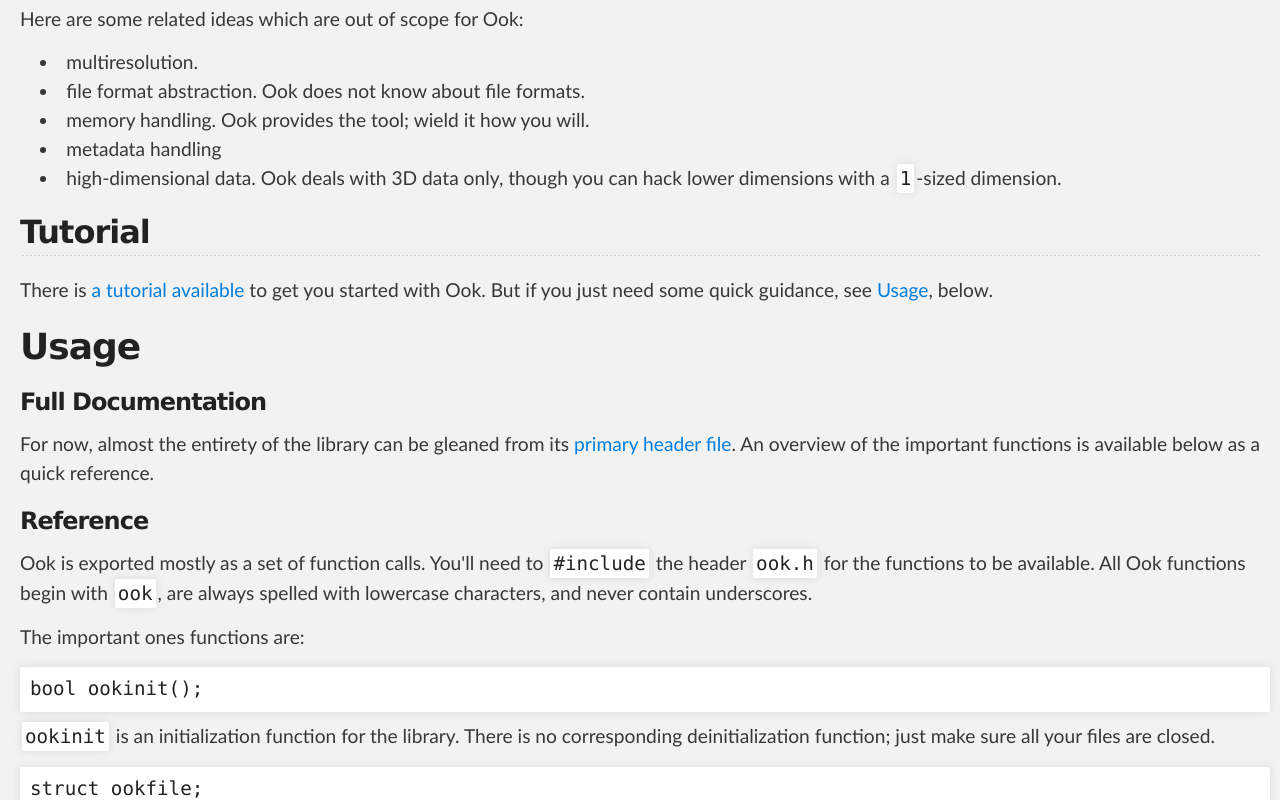
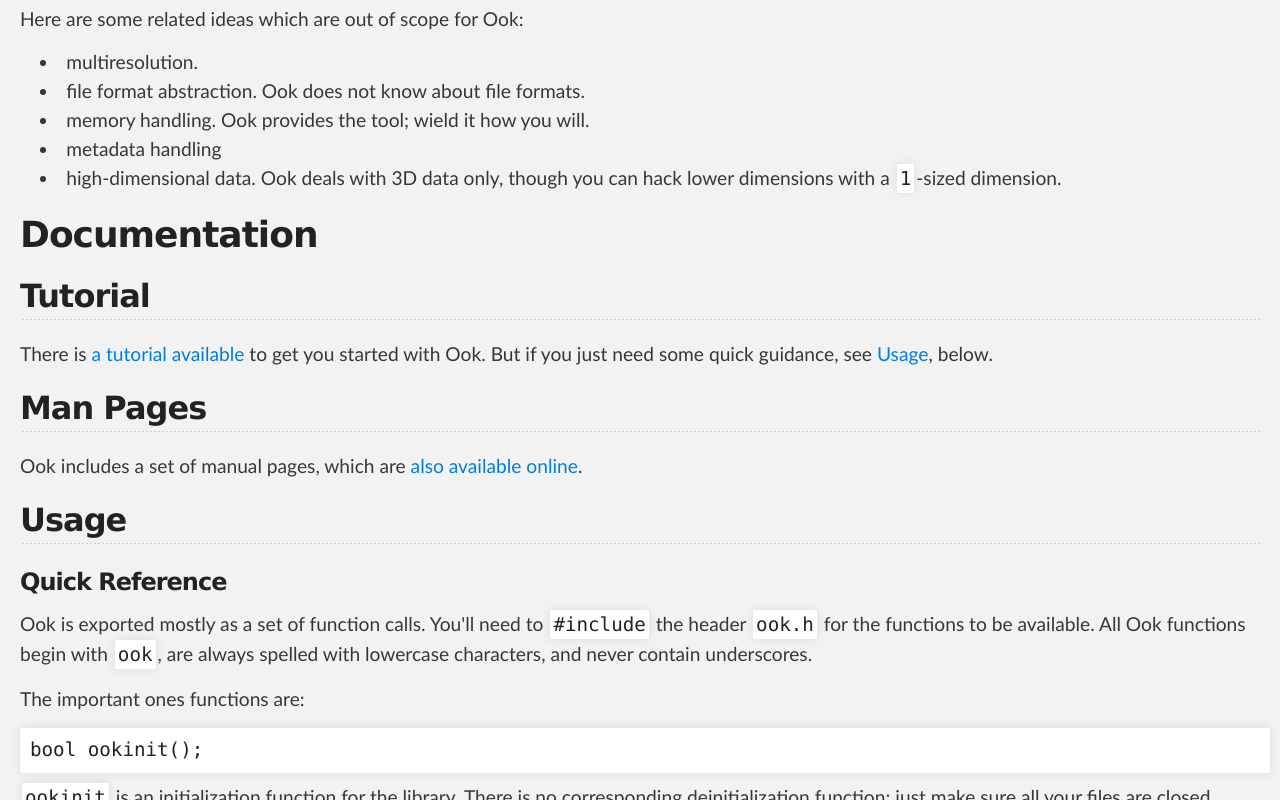
Before and after one commit to tfogal/ook, a plain HTML site: page index.html in a window 1280 px wide. Shown: the part 649-1449 px from the top of the page. Drawn offline with Linux system fonts and the light colour scheme.

Commit message:
Link to the man pages.

```diff
--- a/index.html
+++ b/index.html
@@ -67,6 +67,8 @@ provide them yourself.</p>
 hack lower dimensions with a <code>1</code>-sized dimension.</li>
 </ul>
 
+<h1>Documentation</h1>
+
 <h2>
 <a name="tutorial" class="anchor" href="#tutorial">
 <span class="octicon octicon-link"></span></a>Tutorial</h2>
@@ -75,17 +77,17 @@ hack lower dimensions with a <code>1</code>-sized dimension.</li>
 started with Ook.  But if you just need some quick guidance, see <a
 href="#usage">Usage</a>, below.</p>
 
-<h1>
-<a name="usage" class="anchor" href="#usage"><span class="octicon octicon-link"></span></a>Usage</h1>
+<h2>
+<a name="manpages" class="anchor" href="#manpages">
+<span class="octicon octicon-link"></span></a>Man Pages</h2>
 
-<h3>Full Documentation</h3>
+<p>Ook includes a set of manual pages, which are
+<a href="man/">also available online</a>.
 
-<p>For now, almost the entirety of the library can be gleaned from
-its <a href="https://github.com/tfogal/ook/blob/master/ook.h">primary
-header file</a>.  An overview of the important functions is available
-below as a quick reference.</p>
+<h2>
+<a name="usage" class="anchor" href="#usage"><span class="octicon octicon-link"></span></a>Usage</h2>
 
-<h3>Reference</h3>
+<h3>Quick Reference</h3>
 
 <p>Ook is exported mostly as a set of function calls.  You'll need to
 <code>#include</code> the header <code>ook.h</code> for the functions to be available.
```
